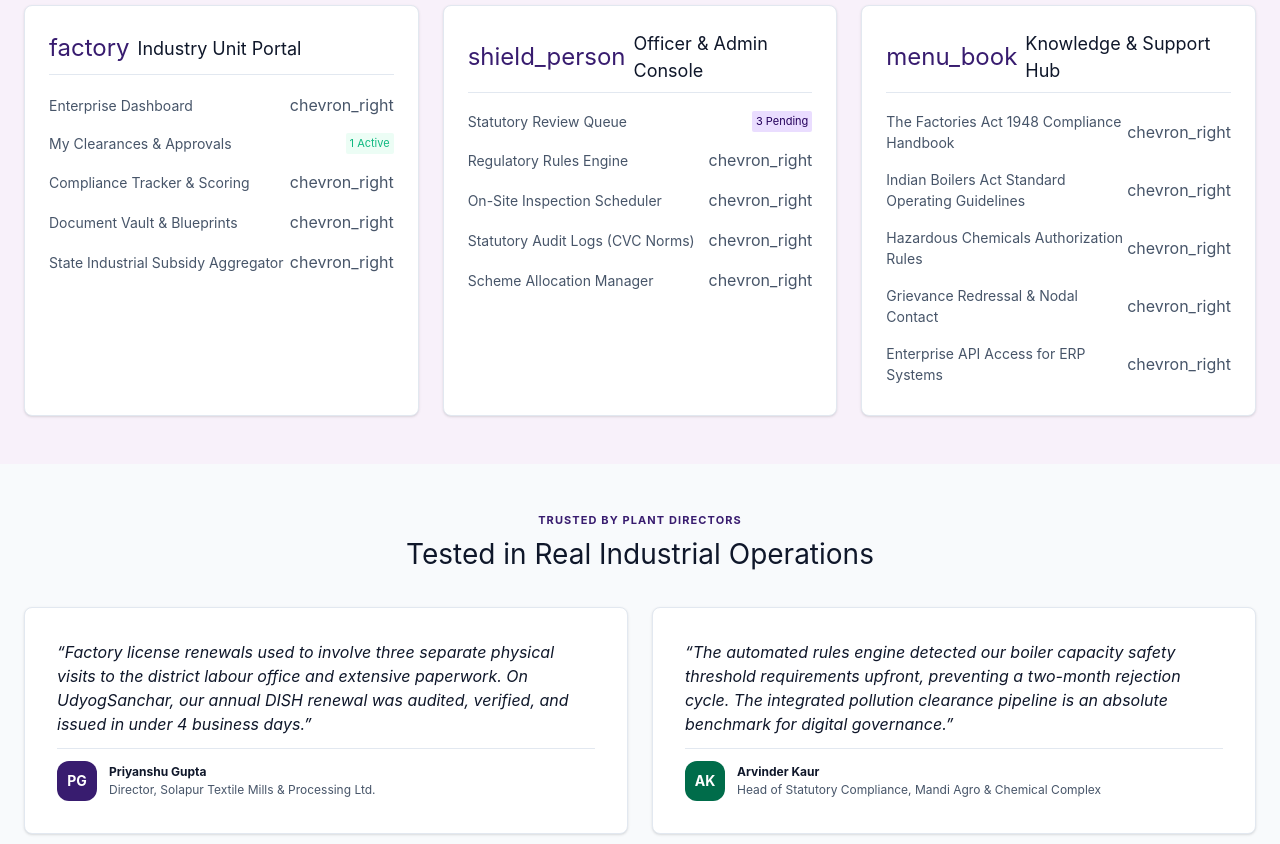
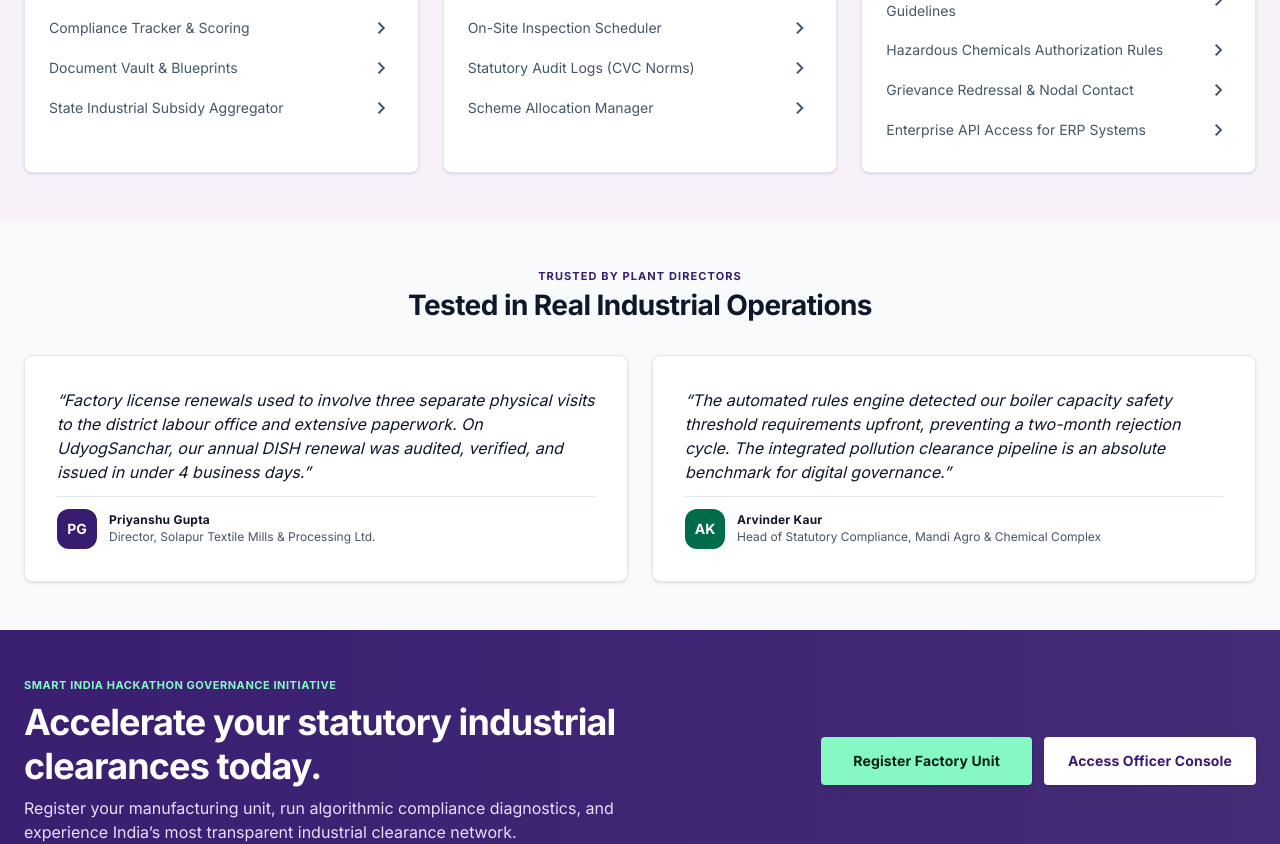
Before and after one commit to priyanshuguptacoder/SIH-Hackathon, a React (Vite) app in the folder client/: page / in a window 1280 px wide. Shown: the part 3340-4184 px from the top of the page. Built offline with nearby package versions, Linux system fonts and the light colour scheme; no server answers.

Commit message:
fix: load fonts and apply complete typography utilities
- Added Inter and Material Symbols to index.html
- Added complete custom typography utility classes to index.css to fix missing sizes, line-heights, and weights on Vercel deployment

```diff
--- a/client/index.html
+++ b/client/index.html
@@ -5,7 +5,12 @@
     <link rel="icon" type="image/png" href="/udyog-sanchar-icon.png" />
     <meta name="viewport" content="width=device-width, initial-scale=1.0" />
     <title>UdyogSanchar</title>
-  </head>
+
+    <link rel="preconnect" href="https://fonts.googleapis.com" />
+    <link rel="preconnect" href="https://fonts.gstatic.com" crossorigin />
+    <link href="https://fonts.googleapis.com/css2?family=Inter:wght@400;500;600;700&display=swap" rel="stylesheet" />
+    <link href="https://fonts.googleapis.com/css2?family=Material+Symbols+Outlined:opsz,wght,FILL,GRAD@20..48,100..700,0..1,-50..200" rel="stylesheet" />
+</head>
   <body>
     <div id="root"></div>
     <script type="module" src="/src/main.jsx"></script>
--- a/client/src/index.css
+++ b/client/src/index.css
@@ -1,4 +1,120 @@
 @import "tailwindcss";
+
+@layer base {
+  html,body { margin: 0; padding: 0; }
+  /* Custom typography classes */
+
+  .text-metric-val {
+    font-size: 2rem;
+    line-height: 2.25rem;
+    font-weight: 700;
+    letter-spacing: -0.03em;
+  }
+  .font-metric-val {
+    font-family: 'Inter', sans-serif;
+  }
+
+  .text-body-sm {
+    font-size: 0.75rem;
+    line-height: 1.125rem;
+    font-weight: 400;
+
+  }
+  .font-body-sm {
+    font-family: 'Inter', sans-serif;
+  }
+
+  .text-headline-lg {
+    font-size: 1.75rem;
+    line-height: 2.25rem;
+    font-weight: 700;
+    letter-spacing: -0.02em;
+  }
+  .font-headline-lg {
+    font-family: 'Inter', sans-serif;
+  }
+
+  .text-body-lg {
+    font-size: 1rem;
+    line-height: 1.5rem;
+    font-weight: 400;
+
+  }
+  .font-body-lg {
+    font-family: 'Inter', sans-serif;
+  }
+
+  .text-headline-sm {
+    font-size: 1.125rem;
+    line-height: 1.5rem;
+    font-weight: 600;
+    letter-spacing: -0.01em;
+  }
+  .font-headline-sm {
+    font-family: 'Inter', sans-serif;
+  }
+
+  .text-label-caps {
+    font-size: 0.6875rem;
+    line-height: 0.875rem;
+    font-weight: 700;
+    letter-spacing: 0.06em;
+  }
+  .font-label-caps {
+    font-family: 'Inter', sans-serif;
+  }
+
+  .text-body-md {
+    font-size: 0.875rem;
+    line-height: 1.375rem;
+    font-weight: 400;
+
+  }
+  .font-body-md {
+    font-family: 'Inter', sans-serif;
+  }
+
+  .text-label-md {
+    font-size: 0.75rem;
+    line-height: 1rem;
+    font-weight: 600;
+    letter-spacing: 0.02em;
+  }
+  .font-label-md {
+    font-family: 'Inter', sans-serif;
+  }
+
+  .text-label-lg {
+    font-size: 0.875rem;
+    line-height: 1.25rem;
+    font-weight: 600;
+    letter-spacing: 0.01em;
+  }
+  .font-label-lg {
+    font-family: 'Inter', sans-serif;
+  }
+
+  .text-display-lg {
+    font-size: 2.25rem;
+    line-height: 2.75rem;
+    font-weight: 700;
+    letter-spacing: -0.025em;
+  }
+  .font-display-lg {
+    font-family: 'Inter', sans-serif;
+  }
+
+  .text-headline-md {
+    font-size: 1.25rem;
+    line-height: 1.75rem;
+    font-weight: 600;
+    letter-spacing: -0.015em;
+  }
+  .font-headline-md {
+    font-family: 'Inter', sans-serif;
+  }
+
+}
 @theme {
   --color-text-primary: #0F172A;
   --color-on-primary-container: #c0a4fe;
@@ -79,26 +195,4 @@
   --spacing-space-md: 0.75rem;
   --spacing-space-2xl: 3rem;
   --spacing-space-xs: 0.25rem;
-  --font-metric-val: Inter;
-  --font-body-sm: Inter;
-  --font-headline-lg: Inter;
-  --font-body-lg: Inter;
-  --font-headline-sm: Inter;
-  --font-label-caps: Inter;
-  --font-body-md: Inter;
-  --font-label-md: Inter;
-  --font-label-lg: Inter;
-  --font-display-lg: Inter;
-  --font-headline-md: Inter;
-  --text-metric-val: 2rem;
-  --text-body-sm: 0.75rem;
-  --text-headline-lg: 1.75rem;
-  --text-body-lg: 1rem;
-  --text-headline-sm: 1.125rem;
-  --text-label-caps: 0.6875rem;
-  --text-body-md: 0.875rem;
-  --text-label-md: 0.75rem;
-  --text-label-lg: 0.875rem;
-  --text-display-lg: 2.25rem;
-  --text-headline-md: 1.25rem;
 }
```
